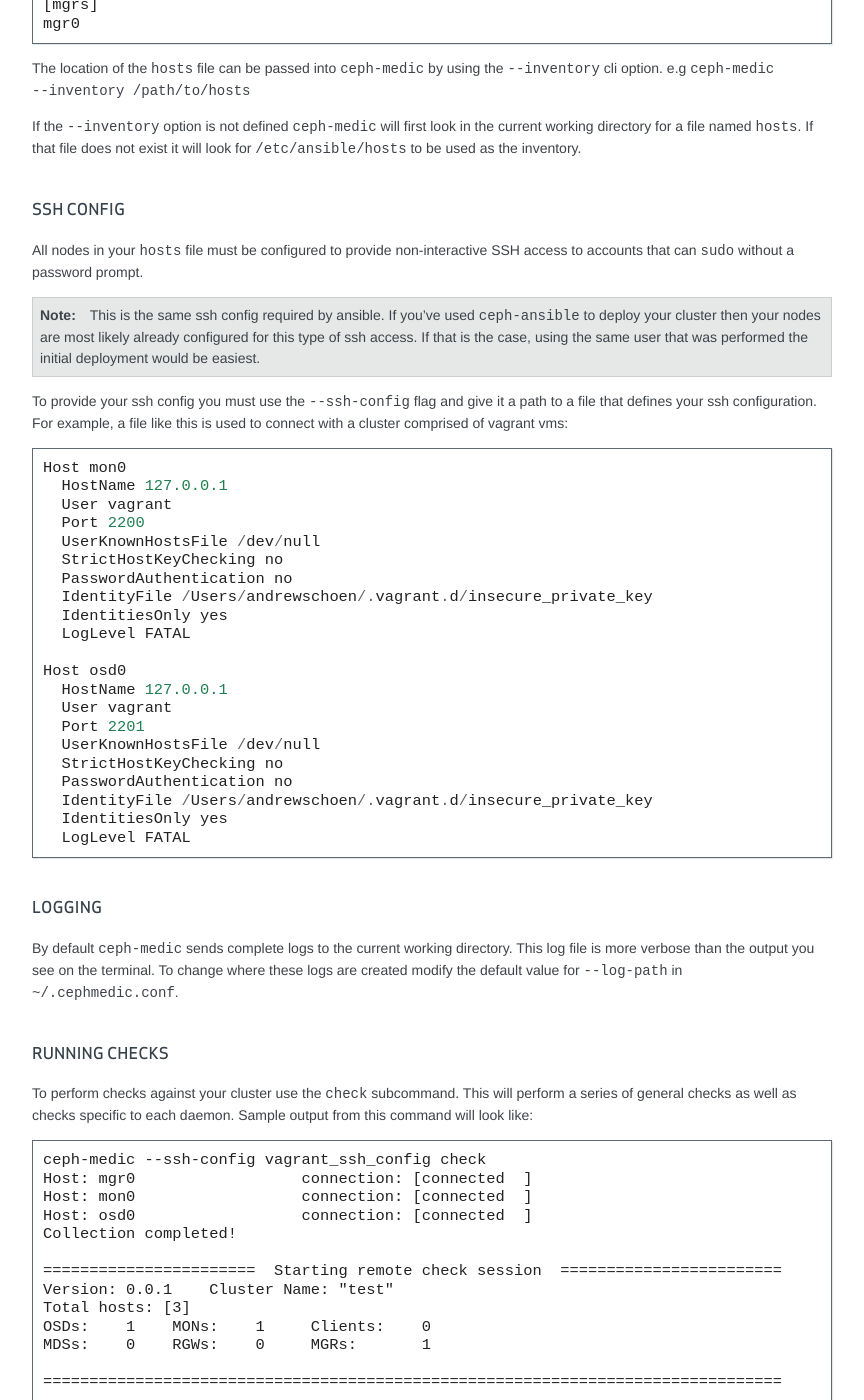
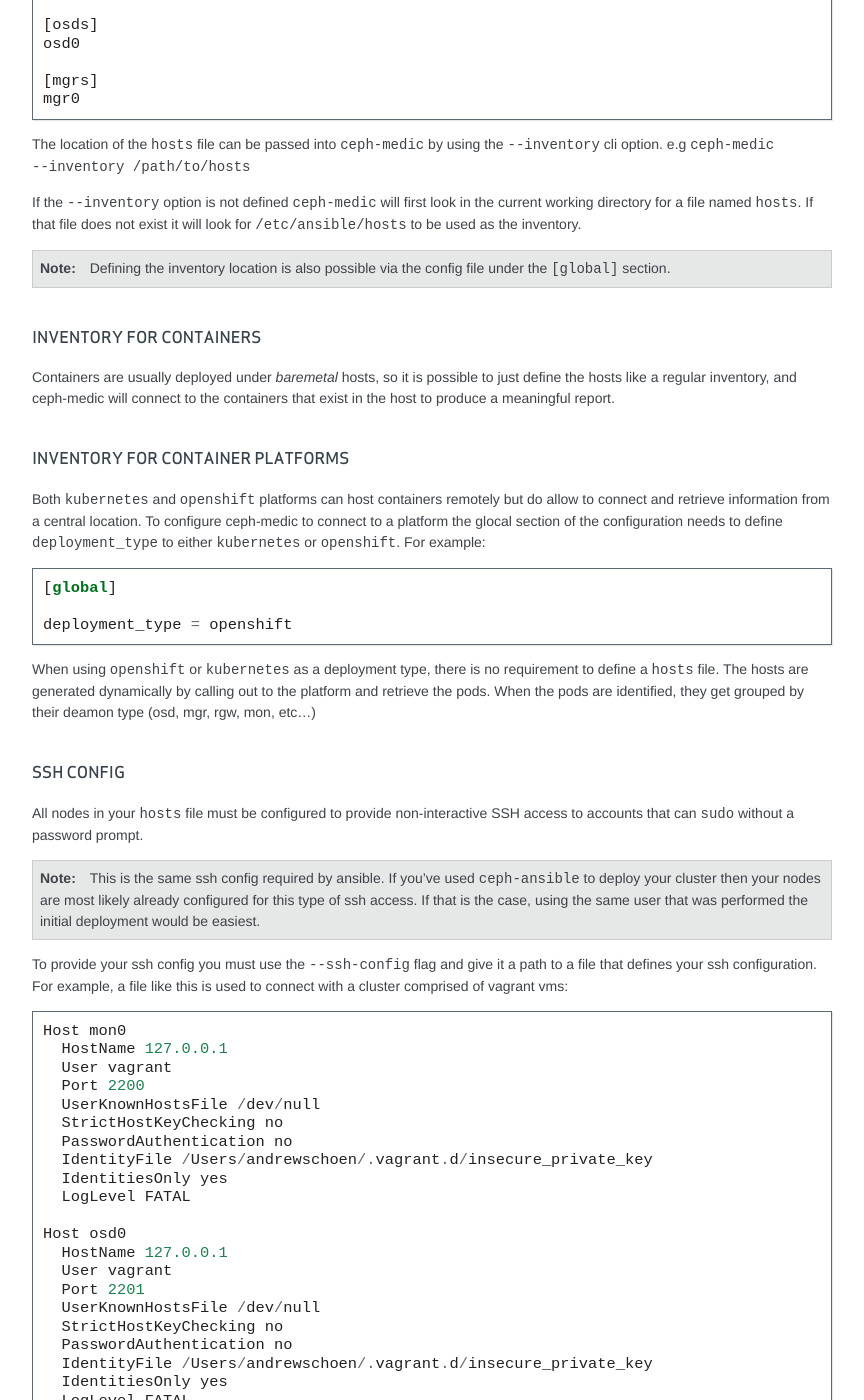
Before and after one commit to ceph/ceph-medic, a Sphinx documentation site: the page built from docs/source/index.rst, in a window 1280 px wide and 1400 px high, scrolled down 2661 px. Shown: the whole window, without its empty margins (328-1192 px from the left). Built offline with Sphinx 7.4.7, drawn with Linux system fonts in a browser that asks for light colours; some of the changed text lies outside the part shown.

Commit message:
docs: update with kubernetes and openshift capabilities
Signed-off-by: Alfredo Deza <adeza@redhat.com>

```diff
--- a/docs/source/index.rst
+++ b/docs/source/index.rst
@@ -15,7 +15,11 @@
 Installation
 ============
 
-``ceph-medic`` supports a couple different installation methods:
+``ceph-medic`` supports a few different installation methods, including system
+packages for RPM distros via EPEL. For PyPI, it can be installed with::
+
+    pip install ceph-medic
+
 
 official upstream repos
 -----------------------
@@ -103,24 +107,27 @@
 
       python setup.py install
 
-``ceph-medic`` should now be installed and available in the virtualenv you just created.
-Check your installation by running: ``ceph-medic --help``
+``ceph-medic`` should now be installed and available in the virtualenv you just
+created.  Check your installation by running: ``ceph-medic --help``
 
 
 Usage
 =====
 
-The basic usage of ``ceph-medic`` is to perform checks against a ceph cluster to identify potential issues with it's installation
-or configuration. To do this you'd run the following command::
+The basic usage of ``ceph-medic`` is to perform checks against a ceph cluster
+to identify potential issues with it's installation or configuration. To do
+this you'd run the following command::
 
     ceph-medic --inventory /path/to/hosts --ssh-config /path/to/ssh_config check
 
 Inventory
 ---------
-``ceph-medic`` needs to know the nodes that exist in your ceph cluster before it can perform checks. The inventory (or ``hosts`` file)
-is a typical Ansible inventory file and will be used to inform ``ceph-medic`` of the nodes in your cluster and their respective roles.
-The following standard host groups are supported by ``ceph-medic``: ``mons``, ``osds``, ``rgws``, ``mdss``, ``mgrs`` and ``clients``.
-An example ``hosts`` file would look like::
+``ceph-medic`` needs to know the nodes that exist in your ceph cluster before
+it can perform checks. The inventory (or ``hosts`` file) is a typical Ansible
+inventory file and will be used to inform ``ceph-medic`` of the nodes in your
+cluster and their respective roles.  The following standard host groups are
+supported by ``ceph-medic``: ``mons``, ``osds``, ``rgws``, ``mdss``, ``mgrs``
+and ``clients``.  An example ``hosts`` file would look like::
 
     [mons]
     mon0
@@ -132,25 +139,56 @@
     [mgrs]
     mgr0
 
-The location of the ``hosts`` file can be passed into ``ceph-medic`` by using the ``--inventory`` cli option. e.g ``ceph-medic --inventory /path/to/hosts``
+The location of the ``hosts`` file can be passed into ``ceph-medic`` by using
+the ``--inventory`` cli option. e.g ``ceph-medic --inventory /path/to/hosts``
 
-If the ``--inventory`` option is not defined ``ceph-medic`` will first look in the current working directory for a file named ``hosts``. If that file
-does not exist it will look for ``/etc/ansible/hosts`` to be used as the inventory.
+If the ``--inventory`` option is not defined ``ceph-medic`` will first look in
+the current working directory for a file named ``hosts``. If that file does not
+exist it will look for ``/etc/ansible/hosts`` to be used as the inventory.
+
+.. note:: Defining the inventory location is also possible via the config file
+          under the ``[global]`` section.
+
+
+Inventory for Containers
+------------------------
+Containers are usually deployed under *baremetal* hosts, so it is possible to
+just define the hosts like a regular inventory, and ceph-medic will connect to
+the containers that exist in the host to produce a meaningful report.
+
+
+Inventory for Container Platforms
+---------------------------------
+Both ``kubernetes`` and ``openshift`` platforms can host containers remotely
+but do allow to connect and retrieve information from a central location. To
+configure ceph-medic to connect to a platform the glocal section of the
+configuration needs to define ``deployment_type`` to either ``kubernetes`` or
+``openshift``. For example::
+
+    [global]
+
+    deployment_type = openshift
+
+
+When using ``openshift`` or ``kubernetes`` as a deployment type, there is no
+requirement to define a ``hosts`` file. The hosts are generated dynamically by
+calling out to the platform and retrieve the pods. When the pods are
+identified, they get grouped by their deamon type (osd, mgr, rgw, mon, etc...)
 
 SSH Config
 ----------
 
-All nodes in your ``hosts`` file must be configured to provide non-interactive SSH access to
-accounts that can ``sudo`` without a password prompt.
+All nodes in your ``hosts`` file must be configured to provide non-interactive
+SSH access to accounts that can ``sudo`` without a password prompt.
 
 .. note::
    This is the same ssh config required by ansible. If you've used ``ceph-ansible`` to deploy your
    cluster then your nodes are most likely already configured for this type of ssh access. If that
    is the case, using the same user that was performed the initial deployment would be easiest.
 
-To provide your ssh config you must use the ``--ssh-config`` flag and give it a path to a file
-that defines your ssh configuration. For example, a file like this is used to connect with a cluster
-comprised of vagrant vms::
+To provide your ssh config you must use the ``--ssh-config`` flag and give it
+a path to a file that defines your ssh configuration. For example, a file like
+this is used to connect with a cluster comprised of vagrant vms::
 
     Host mon0
       HostName 127.0.0.1
@@ -174,18 +212,25 @@
       IdentitiesOnly yes
       LogLevel FATAL
 
+
+.. note:: SSH configuration is not needed when using ``kubernetes`` or
+          ``openshift``
+
+
 Logging
 -------
 
-By default ``ceph-medic`` sends complete logs to the current working directory. This log file is more
-verbose than the output you see on the terminal. To change where these logs are created modify the default
-value for ``--log-path`` in ``~/.cephmedic.conf``.
+By default ``ceph-medic`` sends complete logs to the current working directory.
+This log file is more verbose than the output you see on the terminal. To
+change where these logs are created modify the default value for ``--log-path``
+in ``~/.cephmedic.conf``.
 
 Running checks
 --------------
 
-To perform checks against your cluster use the ``check`` subcommand. This will perform a series of general checks
-as well as checks specific to each daemon. Sample output from this command will look like::
+To perform checks against your cluster use the ``check`` subcommand. This will
+perform a series of general checks as well as checks specific to each daemon.
+Sample output from this command will look like::
 
     ceph-medic --ssh-config vagrant_ssh_config check
     Host: mgr0                  connection: [connected  ]
@@ -211,3 +256,10 @@
      mon0
 
     17 passed, 0 errors, on 4 hosts
+
+
+The logging can also be configured in the ``cephmedic.conf`` file in the global
+section::
+
+    [global]
+    --log-path = .
```
